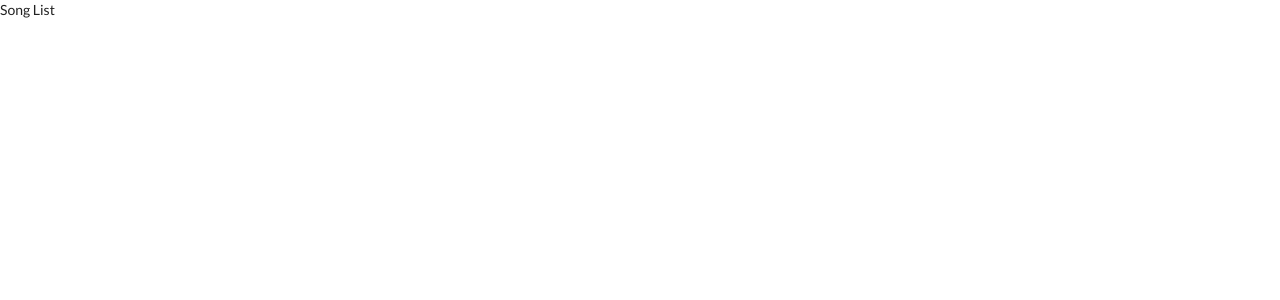
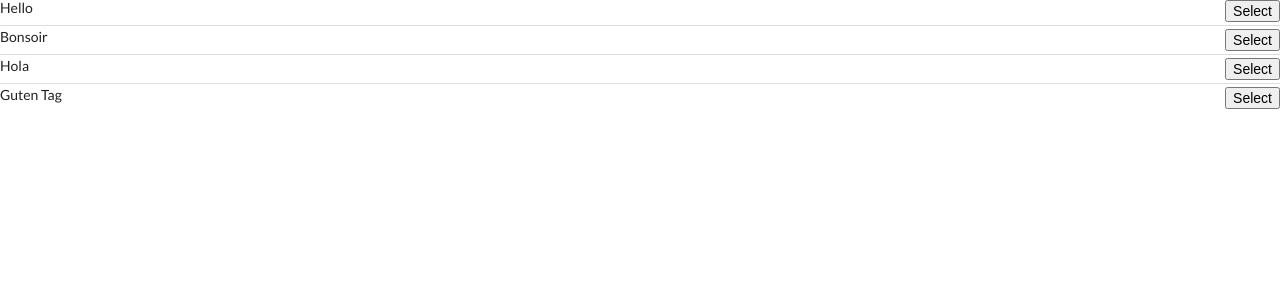
Before and after one commit to HottScall/songs-redux, a React (Create React App) app: page / in a window 1280 px wide. Shown: the top 300 px of the page. Built offline with nearby package versions, Linux system fonts and the light colour scheme.

Commit message:
added a render list component which maps through the songs and returns each song along with the title and a select button.

```diff
--- a/src/components/songList.js
+++ b/src/components/songList.js
@@ -2,8 +2,21 @@
 import { connect } from "react-redux";
 
 class SongList extends React.Component {
+  renderList() {
+    return this.props.songs.map(song => {
+      return (
+        <div className="item" key={song.title}>
+          <div className="right floated content">
+            <button className="ui botton primary">Select</button>
+          </div>
+          <div className="content">{song.title}</div>
+        </div>
+      );
+    });
+  }
   render() {
-    return <div>Song List</div>;
+    console.log(this.props);
+    return <div className="ui divided list">{this.renderList()}</div>;
   }
 }
 
```
